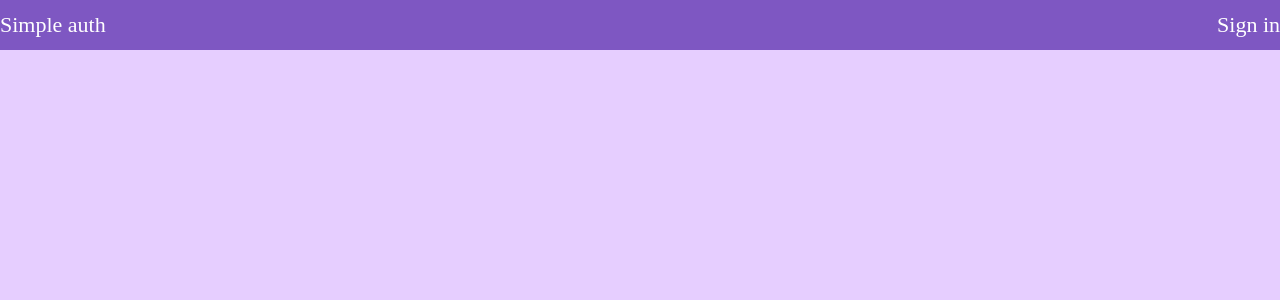
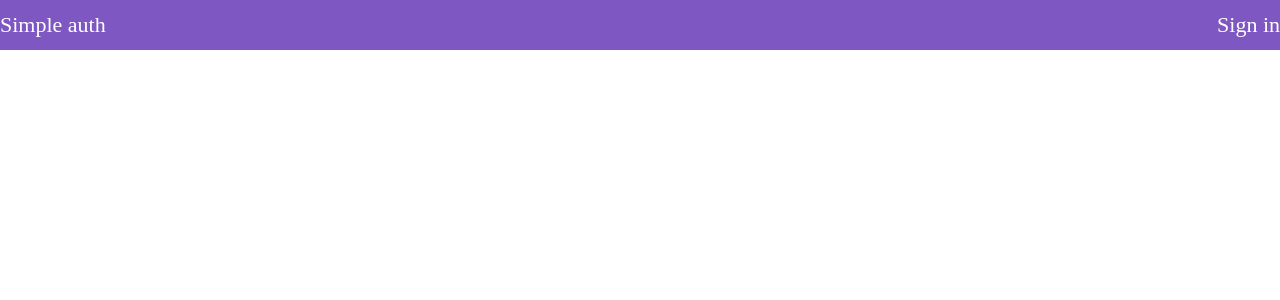
Before and after one commit to SarielAki/auth-page, a Vue app: page / in a window 1280 px wide. Shown: the top 300 px of the page. Built offline with nearby package versions, Linux system fonts and the light colour scheme.

Commit message:
Changed background color

```diff
--- a/src/App.vue
+++ b/src/App.vue
@@ -22,7 +22,7 @@
     @import "variables"
 
     html, body, #app
-        background: $main_light_color
+        background: #ffff
         position: relative
         display: block
         width: 100%
```
